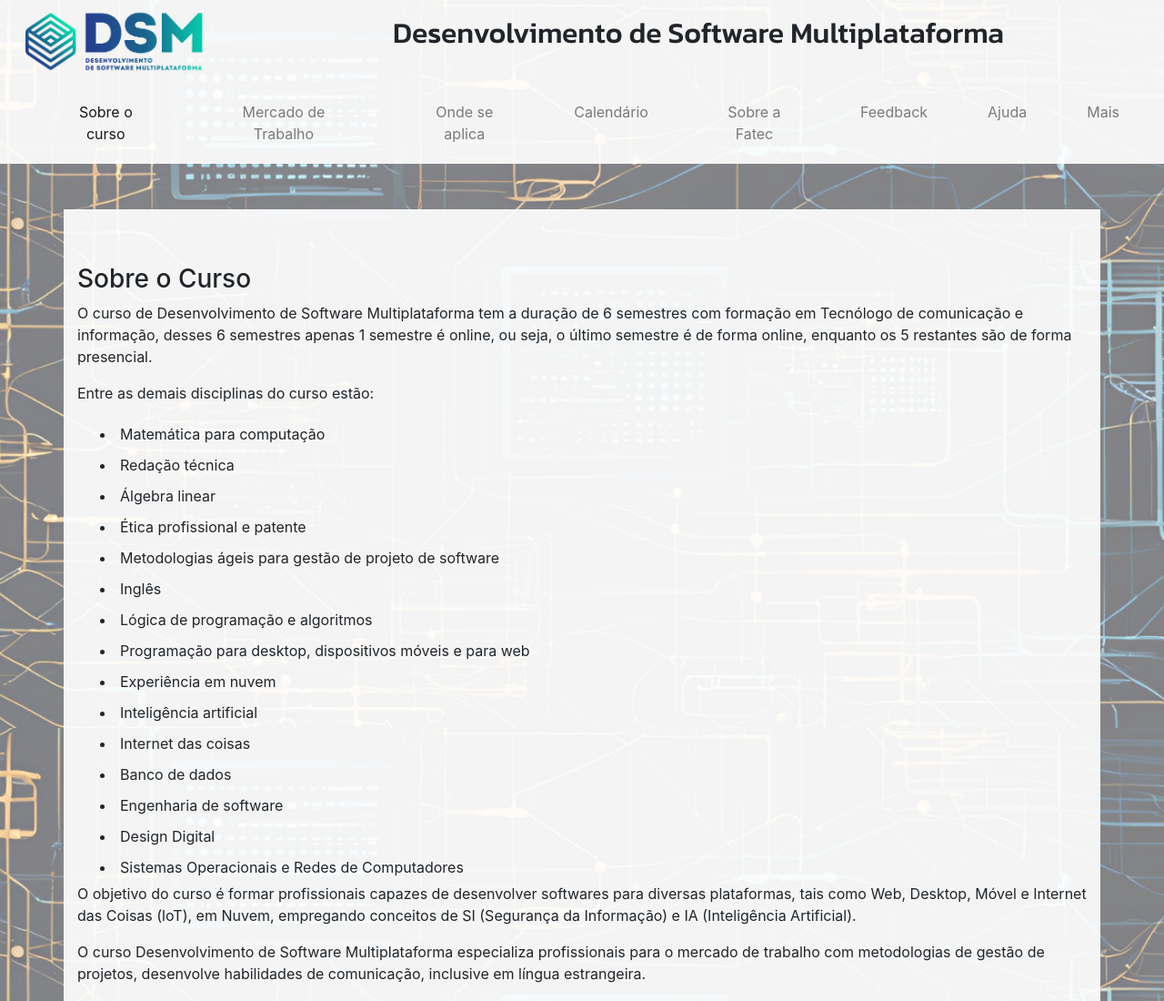
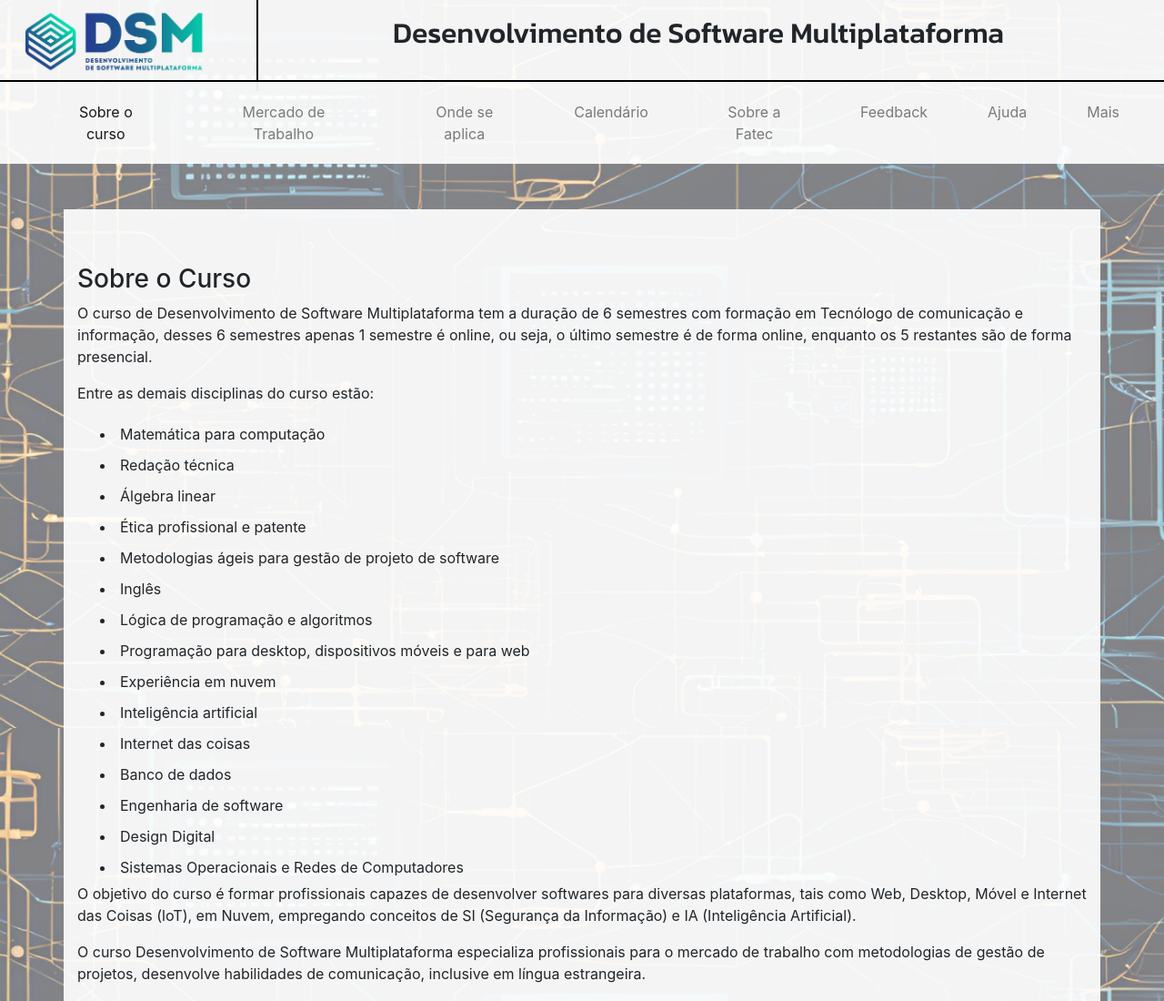
Before and after one commit to barbarabrandino/PI_reposit-rio, a plain HTML site: page index.html in a window 1280 px wide. Shown: the top 1100 px of the page at 91% size. Drawn offline with nearby package versions, Linux system fonts and the light colour scheme.

Commit message:
coloquei aquelas bordas

```diff
--- a/css/estilos.css
+++ b/css/estilos.css
@@ -20,6 +20,17 @@ header{
     float: left;
     height: 90px;
     font-family: "Kanit", sans-serif;
+    border-bottom: 2px solid black;
+}
+
+header::before {
+    content: "";
+    position: absolute;
+    left: 22%;
+    top: 0;
+    height: 12.5%;
+    width: 2px;
+    background-color: black
 }
 
 #esquerda{
```
